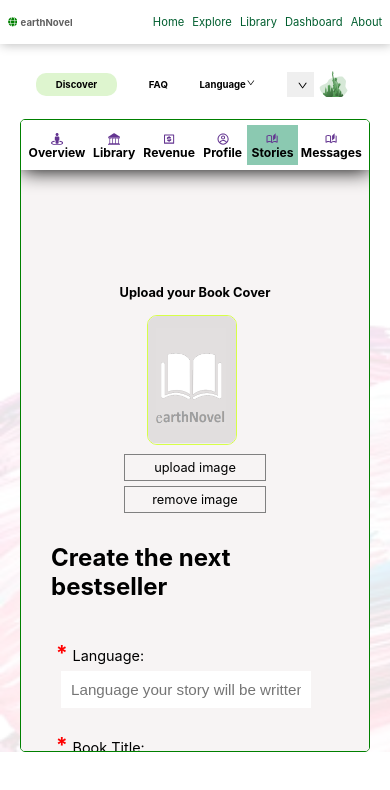
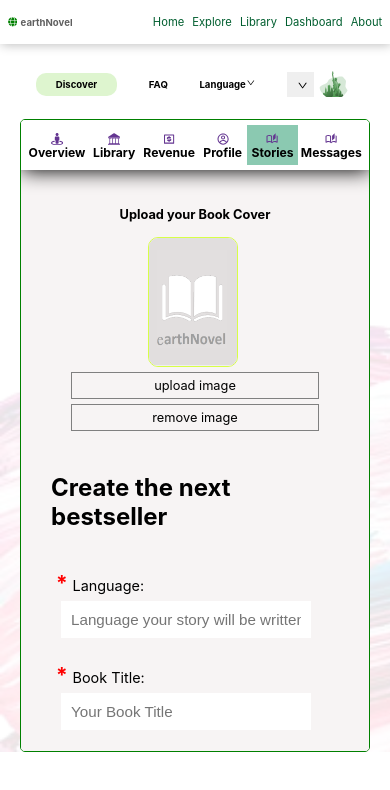
Before and after one commit to EzeaniChucks/earthNovel, a React (Create React App) app: page /dashboard/my-stories/create in a window 390 px wide. Shown: the top 790 px of the page. Built offline with nearby package versions, Linux system fonts and the light colour scheme; no server answers; a web font is replaced by a local one.

Commit message:
dashboard addnewStory adjustment

```diff
--- a/src/components/myStories/myStories.css
+++ b/src/components/myStories/myStories.css
@@ -2,12 +2,15 @@
     display: flex;
     gap: 50px;
     position: relative;
-    margin-top: 100px;
+    margin-top: 10px;
 }
 
 .book-cover-area {
     position: -webkit-sticky;
     position: sticky;
+    display: flex;
+    flex-direction: column;
+    padding: 12px;
     background-color: rgb(247, 244, 244);
     top: -10px;
     margin-top: 0px;
@@ -15,6 +18,7 @@
 }
 
 .book-cover-area h2 {
+    align-self: flex-start;
     display: flex;
     margin-bottom: 60px;
     color: green;
@@ -41,6 +45,7 @@
 .book-cover-area img {
     width: 150px;
     height: 230px;
+    align-self: center;
     border: 0.5px solid rgb(215, 255, 71);
     margin: 15px 5px 10px 0px;
     border-radius: 10px;
@@ -284,8 +289,8 @@
     .myStories-container {
         display: flex;
         flex-direction: column;
-        align-items: center;
-        justify-content: center;
+        /* align-items: center;
+        justify-content: center; */
         gap: 20px;
         position: relative;
     }
```
